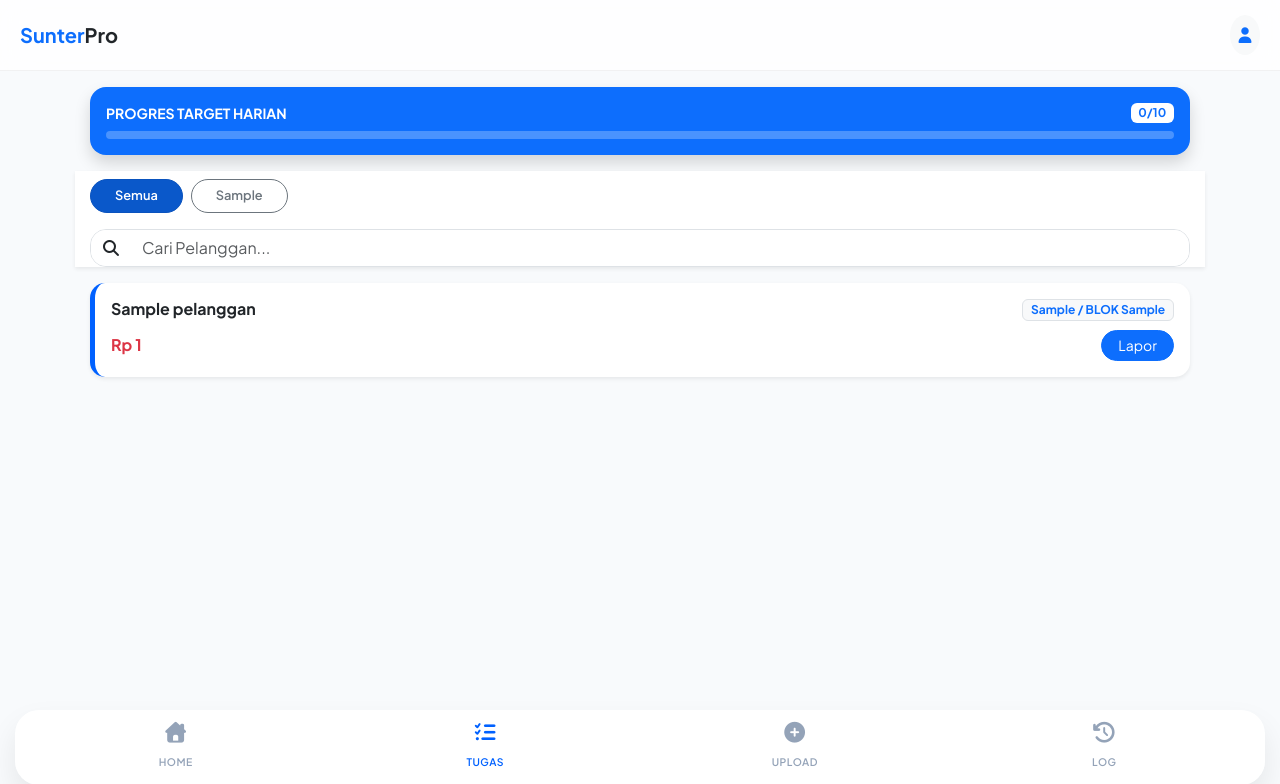
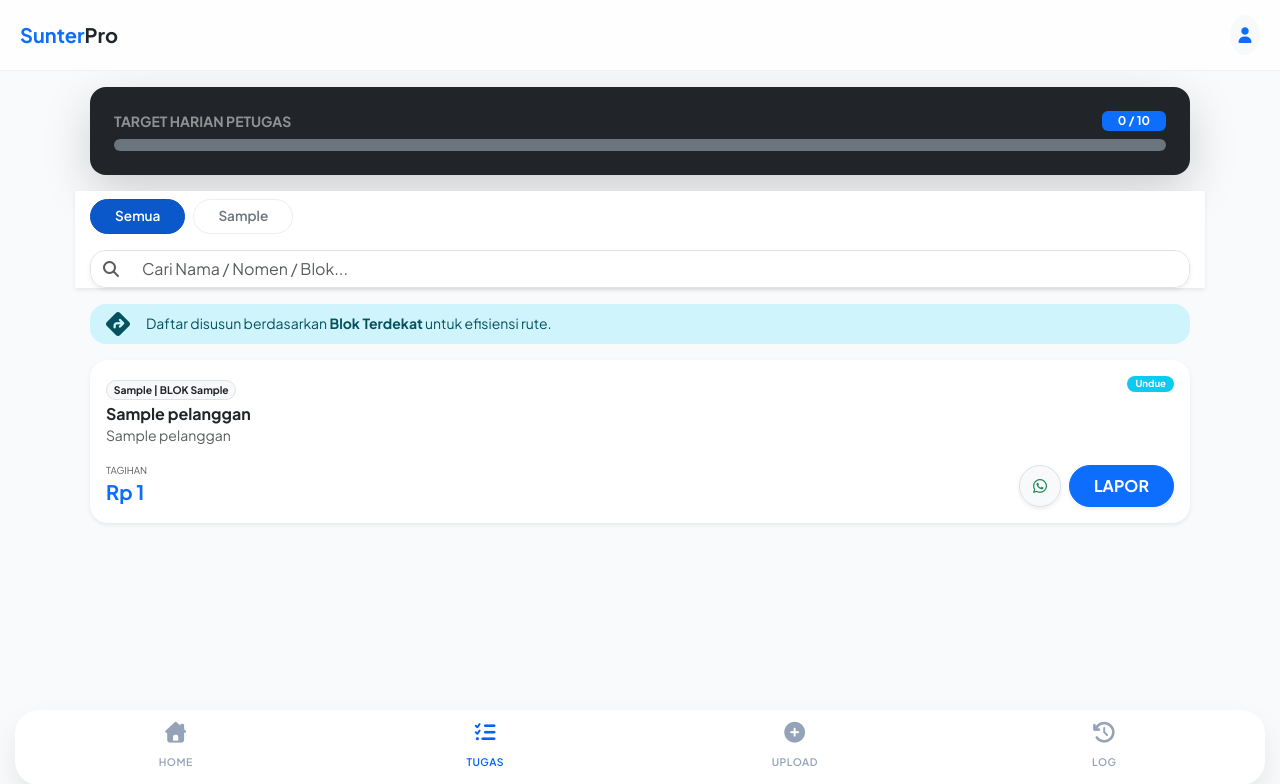
Before and after one commit to krackxor/Penagihan, a Flask app: page /belum-bayar in a window 1280 px wide. Shown: the top 784 px of the page. Run offline with Flask 3, Linux system fonts and the light colour scheme; tables that the repository leaves empty hold one stand-in row (values such as "Sample post"); some libraries are stand-ins or nearby versions.

Commit message:
Update belum_bayar.html

```diff
--- a/templates/belum_bayar.html
+++ b/templates/belum_bayar.html
@@ -2,14 +2,14 @@
 {% block content %}
 <div class="animate__animated animate__fadeIn px-2 pb-5">
 
-    <div class="card border-0 bg-primary text-white rounded-4 mb-3 shadow">
-        <div class="card-body p-3">
+    <div class="card border-0 bg-dark text-white rounded-4 mb-3 shadow-lg">
+        <div class="card-body p-4">
             <div class="d-flex justify-content-between align-items-center mb-2">
-                <h6 class="mb-0 fw-bold small">PROGRES TARGET HARIAN</h6>
-                <span class="badge bg-white text-primary" id="progText">0/10</span>
+                <h6 class="mb-0 fw-bold small text-white-50">TARGET HARIAN PETUGAS</h6>
+                <span class="badge bg-primary px-3" id="progText">0 / 10</span>
             </div>
-            <div class="progress bg-white bg-opacity-25" style="height: 8px;">
-                <div id="progBar" class="progress-bar bg-white" style="width: 0%"></div>
+            <div class="progress bg-secondary" style="height: 12px; border-radius: 6px;">
+                <div id="progBar" class="progress-bar bg-success progress-bar-striped progress-bar-animated" style="width: 0%"></div>
             </div>
         </div>
     </div>
@@ -19,29 +19,41 @@
             <button class="btn btn-primary rounded-pill px-4 btn-tab active" onclick="filterPetugas('all', this)">Semua</button>
             </div>
 
-        <div class="input-group mb-3 rounded-4 border overflow-hidden">
-            <span class="input-group-text border-0 bg-white"><i class="fas fa-search"></i></span>
-            <input type="text" id="searchInput" class="form-control border-0" placeholder="Cari Pelanggan...">
+        <div class="input-group mb-3 rounded-4 border overflow-hidden shadow-sm">
+            <span class="input-group-text border-0 bg-white"><i class="fas fa-search text-muted"></i></span>
+            <input type="text" id="searchInput" class="form-control border-0" placeholder="Cari Nama / Nomen / Blok...">
         </div>
     </div>
 
-    <div id="listContainer" class="mt-3">
-        <div class="text-center py-5"><div class="spinner-border text-primary"></div></div>
+    <div class="alert alert-info border-0 rounded-4 d-flex align-items-center mb-3 py-2">
+        <i class="fas fa-directions me-3 fs-4"></i>
+        <small>Daftar disusun berdasarkan <b>Blok Terdekat</b> untuk efisiensi rute.</small>
+    </div>
+
+    <div id="listContainer">
+        <div class="text-center py-5">
+            <div class="spinner-border text-primary" role="status"></div>
+            <p class="text-muted small mt-2">Mencocokkan PCEZ & Rute...</p>
+        </div>
     </div>
 </div>
 
 <style>
     .no-scrollbar::-webkit-scrollbar { display: none; }
-    .btn-tab { white-space: nowrap; font-size: 0.8rem; font-weight: 600; }
-    .customer-card { border-radius: 15px !important; border-left: 5px solid #0061ff !important; }
+    .btn-tab { white-space: nowrap; font-size: 0.85rem; font-weight: 600; border: 1px solid #eee; }
+    .customer-card { border-radius: 18px !important; border-left: 6px solid #0061ff; transition: 0.2s; }
+    .card-berekor { border-left-color: #dc3545 !important; }
+    .card-current { border-left-color: #ffc107 !important; }
+    .card-undue { border-left-color: #0dcaf0 !important; }
 </style>
 
 <script src="https://cdn.jsdelivr.net/npm/sweetalert2@11"></script>
 <script>
 let selPetugas = 'all';
+let selSearch = '';
 
 async function initPage() {
-    // 1. Ambil Tab Petugas
+    // 1. Ambil Nama Petugas dari Database untuk Tab
     try {
         const res = await fetch('/api/belum-bayar/petugas-tabs');
         const tabs = await res.json();
@@ -54,7 +66,7 @@ async function initPage() {
             btn.onclick = () => filterPetugas(name, btn);
             container.appendChild(btn);
         });
-    } catch (e) { console.error("Gagal load tabs"); }
+    } catch (e) { console.error("Gagal memuat tab petugas"); }
 
     loadData();
 }
@@ -72,46 +84,75 @@ function filterPetugas(name, btn) {
 
 async function loadData() {
     const container = document.getElementById('listContainer');
-    const search = document.getElementById('searchInput').value;
     const pParam = selPetugas === 'all' ? '' : selPetugas;
 
-    // Load Stats
+    // Update Progress Bar (Target 10)
     const resS = await fetch(`/api/belum-bayar/stats-harian?petugas=${pParam}`);
     const stats = await resS.json();
-    document.getElementById('progText').innerText = `${stats.done}/${stats.target}`;
-    document.getElementById('progBar').style.width = (stats.done/stats.target*100) + '%';
+    document.getElementById('done-count')?.innerText; // dummy
+    document.getElementById('progText').innerText = `${stats.done} / ${stats.target}`;
+    document.getElementById('progBar').style.width = (stats.done / stats.target * 100) + '%';
 
-    // Load List
-    const res = await fetch(`/api/belum-bayar/list?petugas=${pParam}&search=${search}`);
+    // Ambil List Data
+    const res = await fetch(`/api/belum-bayar/list?petugas=${pParam}&search=${selSearch}`);
     const data = await res.json();
 
-    container.innerHTML = data.length ? data.map(item => `
-        <div class="card border-0 shadow-sm mb-3 customer-card">
-            <div class="card-body">
+    if (data.length === 0) {
+        container.innerHTML = `
+            <div class="text-center py-5">
+                <i class="fas fa-check-circle text-success fa-3x mb-3"></i>
+                <p class="text-muted">Tidak ada data penagihan.<br>PCEZ mungkin belum sinkron atau rute selesai.</p>
+            </div>`;
+        return;
+    }
+
+    container.innerHTML = data.map(item => {
+        const typeClass = item.status_kategori === 'Berekor' ? 'card-berekor' : (item.status_kategori === 'Undue' ? 'card-undue' : 'card-current');
+        const badgeColor = item.status_kategori === 'Berekor' ? 'bg-danger' : (item.status_kategori === 'Undue' ? 'bg-info' : 'bg-warning');
+
+        return `
+        <div class="card border-0 shadow-sm mb-3 customer-card ${typeClass}">
+            <div class="card-body p-3">
                 <div class="d-flex justify-content-between align-items-start">
-                    <h6 class="fw-bold mb-1">${item.nama}</h6>
-                    <span class="badge bg-light text-primary border">${item.pcez} / BLOK ${item.block}</span>
+                    <div>
+                        <span class="badge bg-light text-dark border rounded-pill mb-1" style="font-size: 0.65rem;">
+                            ${item.pcez} | BLOK ${item.block}
+                        </span>
+                        <h6 class="fw-bold mb-0">${item.nama}</h6>
+                        <small class="text-muted">${item.nomen}</small>
+                    </div>
+                    <span class="badge ${badgeColor} rounded-pill px-2" style="font-size: 0.6rem;">${item.status_kategori}</span>
                 </div>
-                <div class="d-flex justify-content-between align-items-center mt-2">
-                    <span class="fw-bold text-danger">Rp ${item.total_tagihan.toLocaleString()}</span>
-                    <button class="btn btn-primary btn-sm rounded-pill px-3" onclick="lapor('${item.nomen}')">Lapor</button>
+                <div class="d-flex justify-content-between align-items-end mt-3">
+                    <div>
+                        <small class="text-muted d-block" style="font-size: 0.6rem;">TAGIHAN</small>
+                        <span class="fw-bold text-primary fs-5">Rp ${item.total_tagihan.toLocaleString()}</span>
+                    </div>
+                    <div class="d-flex gap-2">
+                        <a href="https://wa.me/${item.no_hp}" class="btn btn-light rounded-circle text-success border shadow-sm" style="width: 42px; height: 42px; display: flex; align-items: center; justify-content: center;"><i class="fab fa-whatsapp"></i></a>
+                        <button onclick="laporModal('${item.nomen}')" class="btn btn-primary rounded-pill px-4 fw-bold shadow-sm">LAPOR</button>
+                    </div>
                 </div>
             </div>
-        </div>
-    `).join('') : '<p class="text-center text-muted py-5">Tidak ada data untuk rute ini.</p>';
+        </div>`;
+    }).join('');
 }
 
-function lapor(nomen) {
+function laporModal(nomen) {
     Swal.fire({
-        title: 'Hasil Kunjungan',
+        title: 'Laporan Kunjungan',
         input: 'select',
         inputOptions: {
             'Janji Bayar': 'Janji Bayar',
             'Rumah Kosong': 'Rumah Kosong',
-            'Sudah Bayar': 'Sudah Bayar'
+            'Sudah Bayar': 'Sudah Bayar',
+            'Pasang Stiker': 'Pasang Stiker'
         },
+        inputPlaceholder: 'Pilih hasil lapangan',
         showCancelButton: true,
-        confirmButtonText: 'Kirim'
+        confirmButtonText: 'Kirim Laporan',
+        confirmButtonColor: '#0061ff',
+        cancelButtonText: 'Batal'
     }).then(async (result) => {
         if (result.isConfirmed) {
             const fd = new FormData();
@@ -119,14 +160,20 @@ function lapor(nomen) {
             fd.append('petugas', selPetugas === 'all' ? 'ADMIN' : selPetugas);
             fd.append('keterangan', result.value);
 
-            await fetch('/api/belum-bayar/simpan-kunjungan', { method: 'POST', body: fd });
-            Swal.fire('Tersimpan!', '', 'success');
-            loadData();
+            const res = await fetch('/api/belum-bayar/simpan-kunjungan', { method: 'POST', body: fd });
+            if (res.ok) {
+                Swal.fire({ icon: 'success', title: 'Berhasil', timer: 1500, showConfirmButton: false });
+                loadData();
+            }
         }
     });
 }
 
-document.getElementById('searchInput').oninput = loadData;
+document.getElementById('searchInput').oninput = (e) => {
+    selSearch = e.target.value;
+    loadData();
+};
+
 window.onload = initPage;
 </script>
 {% endblock %}
```
